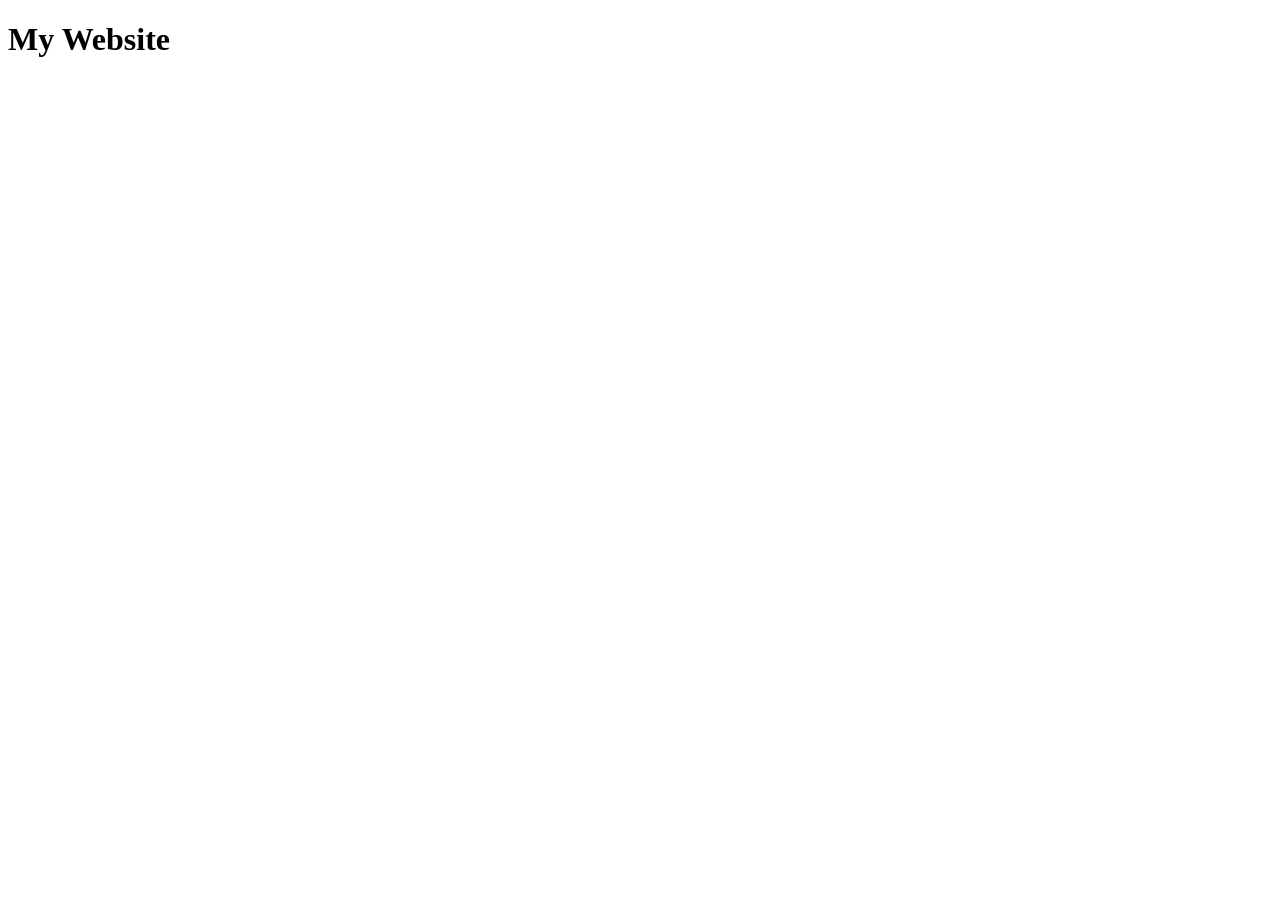
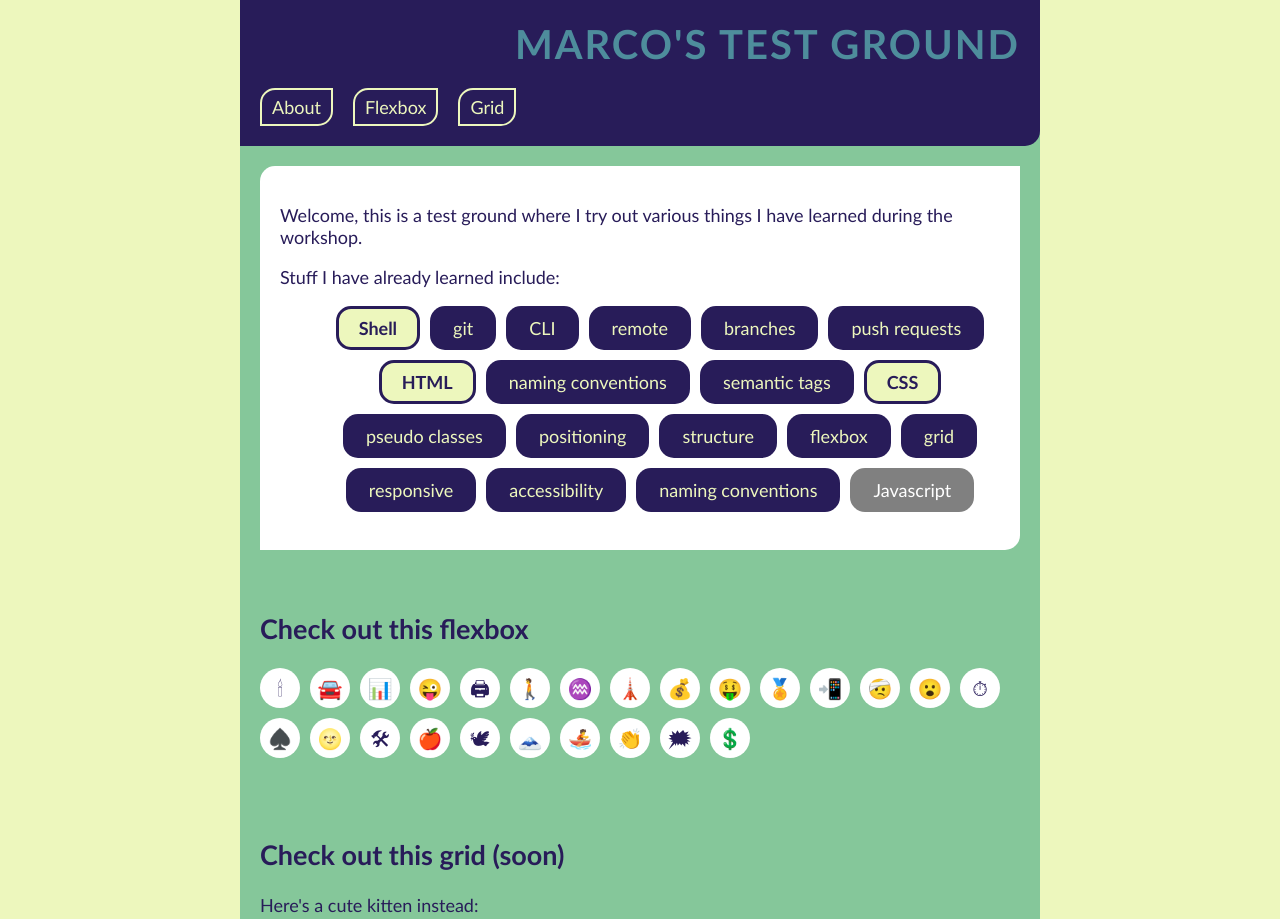
Before and after one commit to marcoh-dev/personal-website, a website: page index.html in a window 1280 px wide. Shown: the top 919 px of the page. Before the commit the page ends 800 px from the top, so only its background shows below. Drawn offline with Linux system fonts and the light colour scheme.

Commit message:
added styling and new html sections

```diff
--- /dev/null
+++ b/css/components/button-list.css
@@ -0,0 +1,28 @@
+.button-list {
+  display: flex;
+  list-style: none;
+  gap: 10px;
+  flex-wrap: wrap;
+  justify-content: center;
+}
+
+.button-list__element {
+  background-color: var(--deep-purple);
+  color: var(--lime-green);
+  padding: 8px 20px;
+  border-radius: 15px;
+  white-space: nowrap;
+  border: 3px solid transparent;
+}
+
+.button-list__element--primary {
+  background-color: var(--lime-green);
+  color: var(--deep-purple);
+  font-weight: 1000;
+  border-color: var(--deep-purple);
+}
+
+.button-list__element--disabled {
+  background-color: gray;
+  color: white;
+}
--- /dev/null
+++ b/css/components/footer.css
@@ -0,0 +1,3 @@
+.footer__text {
+  margin: 0;
+}
--- /dev/null
+++ b/css/components/header.css
@@ -0,0 +1,34 @@
+.header__headline {
+  color: var(--teal-blue);
+  font-size: 4rem;
+  text-transform: uppercase;
+  font-weight: 700;
+  letter-spacing: 0.05em;
+  margin: 0px;
+
+  text-align: right;
+}
+
+.header__menu {
+  list-style: none;
+  display: flex;
+  flex-direction: row;
+  gap: 10px 20px;
+  padding: 0px;
+  flex-wrap: wrap;
+  margin: 20px 0 0;
+}
+
+.header__menu-item a {
+  text-decoration: none;
+  color: var(--lime-green);
+  display: block;
+  border: 2px solid var(--lime-green);
+  padding: 6px 10px;
+  border-radius: 15px 0px;
+}
+
+.header__menu-item a:hover {
+  background-color: var(--lime-green);
+  color: var(--deep-purple);
+}
--- /dev/null
+++ b/css/global.css
@@ -0,0 +1,104 @@
+:root {
+  --deep-purple: #281c59;
+  --teal-blue: #4e8d9c;
+  --grass-green: #85c79a;
+  --lime-green: #edf7bd;
+
+  --site-width: 800px;
+}
+
+* {
+  box-sizing: border-box;
+}
+
+html {
+  font-size: 62.5%;
+} /* =10px */
+
+body {
+  font-size: 1.8rem;
+} /* =18px */
+
+body {
+  margin: 0;
+  background-color: var(--lime-green);
+  font-family: "Gill Sans", "Gill Sans MT", Calibri, "Trebuchet MS", sans-serif;
+  color: var(--deep-purple);
+}
+
+header {
+  width: 100%;
+  max-width: var(--site-width);
+  margin: 0 auto;
+  background-color: var(--grass-green);
+}
+
+header {
+  background-color: var(--grass-green);
+  border-radius: 0px 0 0;
+}
+
+header > section {
+  padding: 20px;
+  background-color: var(--deep-purple);
+  color: var(--grass-green);
+  border-radius: 0px 0 15px;
+}
+
+main {
+  width: 100%;
+  max-width: var(--site-width);
+  margin: 0 auto;
+  background-color: var(--grass-green);
+}
+
+main {
+  margin-top: 0;
+  overflow: auto;
+}
+
+footer {
+  max-width: var(--site-width);
+  margin: 0 auto;
+  background-color: var(--grass-green);
+  border-radius: 0px 0 0px;
+}
+
+footer > section {
+  padding: 40px 20px;
+  background-color: var(--deep-purple);
+  color: var(--grass-green);
+  border-radius: 15px 0 0px;
+}
+
+.white-frame {
+  background-color: #fff;
+  padding: 20px;
+  overflow: auto;
+  margin: 20px;
+  overflow: auto;
+  border-radius: 15px 0;
+}
+
+main > section {
+  padding: 20px;
+}
+
+.flexbox {
+  display: flex;
+  list-style: none;
+  gap: 10px;
+  padding: 0px;
+  flex-wrap: wrap;
+}
+
+.flexbox li {
+  display: block;
+  width: 40px;
+  height: 40px;
+  border-radius: 50%;
+  background-color: white;
+  text-align: center;
+  font-size: 2rem;
+  line-height: 2em;
+}
--- /dev/null
+++ b/css/styles.css
@@ -0,0 +1,4 @@
+@import "./global.css";
+@import "./components/header.css";
+@import "./components/footer.css";
+@import "./components/button-list.css";
--- a/index.html
+++ b/index.html
@@ -4,8 +4,106 @@
     <meta charset="UTF-8" />
     <meta name="viewport" content="width=device-width, initial-scale=1.0" />
     <title>Document</title>
+    <link href="./css/styles.css" rel="stylesheet" />
   </head>
   <body>
-    <h1>My Website</h1>
+    <header>
+      <section class="header">
+        <h1 class="header__headline">Marco's test ground</h1>
+        <ul class="header__menu">
+          <li class="header__menu-item">
+            <a href="#about" aria-label="Jump to About">About</a>
+          </li>
+          <li class="header__menu-item">
+            <a href="#flexbox" aria-label="Jump to Flexbox">Flexbox</a>
+          </li>
+          <li class="header__menu-item">
+            <a href="#grid" aria-label="Jump to Grid">Grid</a>
+          </li>
+        </ul>
+      </section>
+    </header>
+    <main>
+      <section id="about" class="white-frame">
+        <p>
+          Welcome, this is a test ground where I try out various things I have
+          learned during the workshop.
+        </p>
+        <p>Stuff I have already learned include:</p>
+        <ul class="button-list">
+          <li class="button-list__element button-list__element--primary">
+            Shell
+          </li>
+          <li class="button-list__element">git</li>
+          <li class="button-list__element">CLI</li>
+          <li class="button-list__element">remote</li>
+          <li class="button-list__element">branches</li>
+          <li class="button-list__element">push requests</li>
+          <li class="button-list__element button-list__element--primary">
+            HTML
+          </li>
+          <li class="button-list__element">naming conventions</li>
+          <li class="button-list__element">semantic tags</li>
+          <li class="button-list__element button-list__element--primary">
+            CSS
+          </li>
+          <li class="button-list__element">pseudo classes</li>
+          <li class="button-list__element">positioning</li>
+          <li class="button-list__element">structure</li>
+          <li class="button-list__element">flexbox</li>
+          <li class="button-list__element">grid</li>
+          <li class="button-list__element">responsive</li>
+          <li class="button-list__element">accessibility</li>
+          <li class="button-list__element">naming conventions</li>
+          <li class="button-list__element button-list__element--disabled">
+            Javascript
+          </li>
+        </ul>
+      </section>
+      <section id="flexbox">
+        <h2>Check out this flexbox</h2>
+        <ul class="flexbox">
+          <li>🕯</li>
+          <li>🚘</li>
+          <li>📊</li>
+          <li>😜</li>
+          <li>🖨</li>
+          <li>🚶</li>
+          <li>♒️</li>
+          <li>🗼</li>
+          <li>💰</li>
+          <li>🤑</li>
+          <li>🏅</li>
+          <li>📲</li>
+          <li>🤕</li>
+          <li>😮</li>
+          <li>⏱</li>
+          <li>♠️</li>
+          <li>🌝</li>
+          <li>🛠</li>
+          <li>🍎</li>
+          <li>🕊</li>
+          <li>🗻</li>
+          <li>🚣</li>
+          <li>👏</li>
+          <li>🗯</li>
+          <li>💲</li>
+        </ul>
+      </section>
+      <section id="grid">
+        <h2>Check out this grid (soon)</h2>
+        <p>Here's a cute kitten instead:</p>
+        <img
+          width="300"
+          src="https://images.unsplash.com/photo-1614035030394-b6e5b01e0737?ixlib=rb-4.0.3&ixid=M3wxMjA3fDB8MHxzZWFyY2h8Mnx8Y3V0ZSUyMGtpdHRlbnxlbnwwfHwwfHx8MA%3D%3D&w=1000&q=80"
+          alt="image of a cute kitten"
+        />
+      </section>
+    </main>
+    <footer>
+      <section class="footer">
+        <p class="footer__text">&copy; 2026 Marco</p>
+      </section>
+    </footer>
   </body>
 </html>
```
